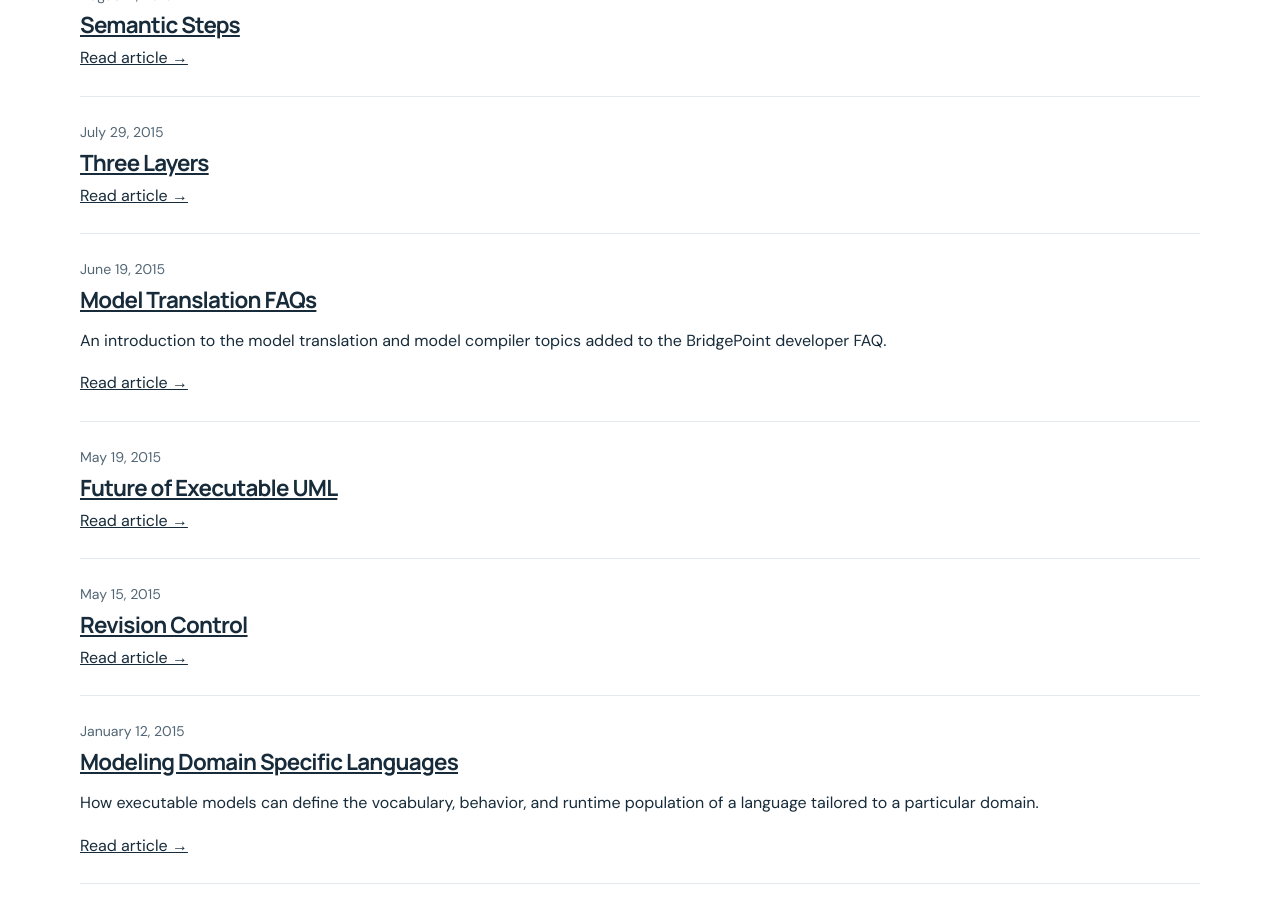
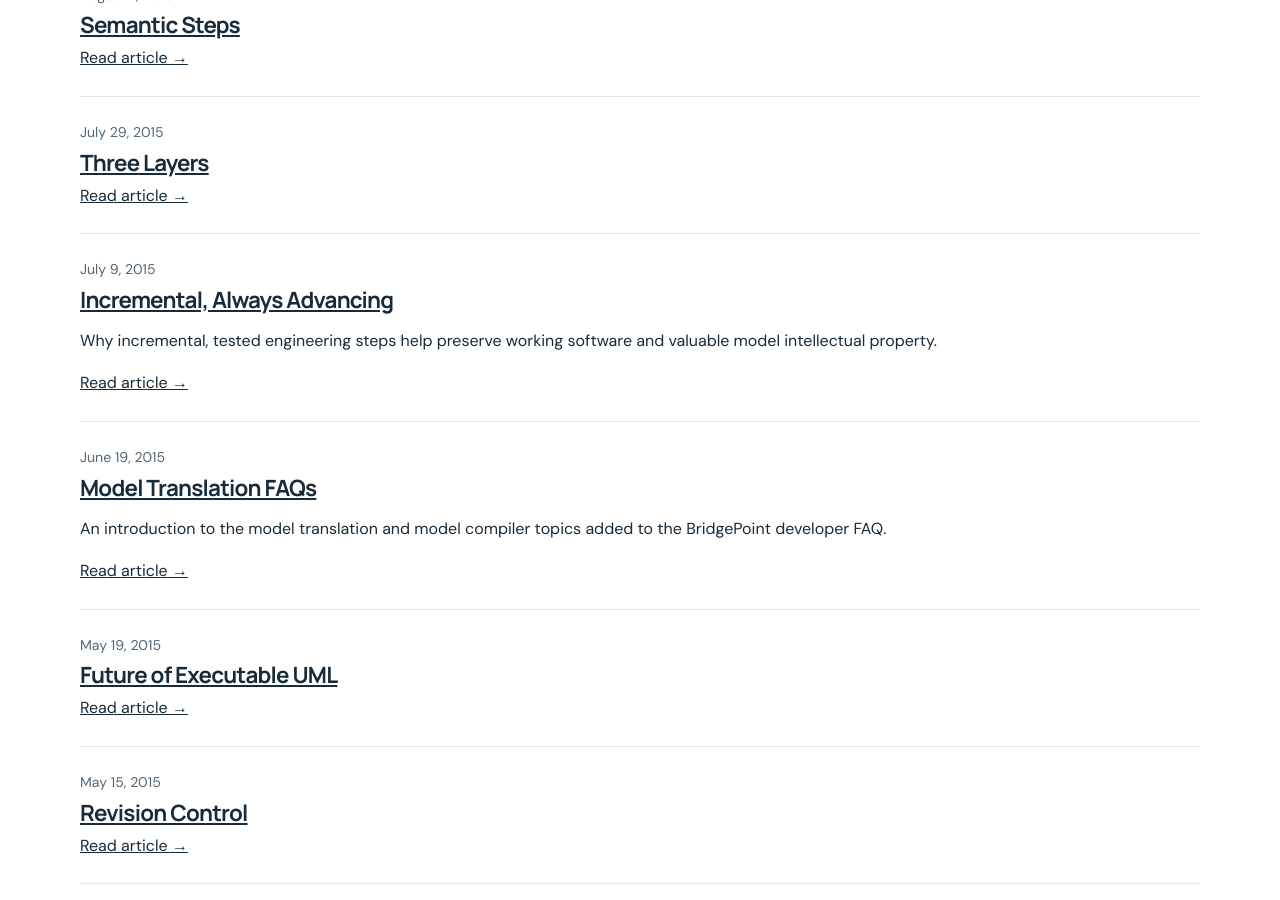
Before and after one commit to xtuml/onefactinc, a Jekyll site: the page built from blog.md, in a window 1280 px wide and 900 px high, scrolled down 5503 px. Built offline with Jekyll 4.4.1, drawn with Linux system fonts in a browser that asks for light colours; some of the changed text lies outside the part shown.

Commit message:
Complete migration of Incremental, Always Advancing

```diff
--- a/_articles/incremental-always-advancing.html
+++ b/_articles/incremental-always-advancing.html
@@ -1,15 +1,16 @@
 ---
 title: "Incremental, Always Advancing"
-archival_date_unknown: true
+date: 2015-07-09
+description: "Why incremental, tested engineering steps help preserve working software and valuable model intellectual property."
 permalink: /incremental-always-advancing/
 source_url: "https://onefact.net/incremental-always-advancing/"
 ---
 
-<p><img alt='babysteps-300x187-7737427' class="alignleft wp-image-340 size-medium" src='{{ '/assets/images/babysteps-300x187-7737427.jpg' | relative_url }}' alt="baby steps" width="300" height="187" />Often there are two ways to get from point A to point B, step by step or all at once. I grew up admiring <a href="https://en.wikipedia.org/wiki/Evel_Knievel">Evel Knievel</a> the legendary motorcycle stuntman. He soared from start to finish in a &#8220;single bound&#8221;&#8230; sometimes.<br />
-He attempted jumps over snakes, cars, buses, fountains and canyons. He suffered 433 bone fractures earning a mention in the <a href="http://www.guinnessworldrecords.com/world-records/most-broken-bones-in-a-lifetime/">Guinness Book of World Records</a>.</p>
-<p>We all <em>love</em> a daredevil, and we recognize when there is a high probability the big jump will end in a spectacular crashing failure!  We may blush to think we <em>hope</em> to see the crash.  In engineering development the more responsible approach involves smaller steps.  Our projects cannot afford crashing and burning, however &#8220;thrilling&#8221; that may be!</p>
-<p><a href="https://www.youtube.com/watch?v=cnPZq9rdNEI"><img alt='evelkfountain-300x199-3474891' class="alignnone wp-image-342" src='{{ '/assets/images/evelKfountain-300x199-3474891.jpg' | relative_url }}' alt="evelKfountain" width="323" height="214" /></a><a href="http://www.history.co.uk/shows/barryd-treasure/articles/evel-knievels-5-greatests-stunts"><img alt='evelknievel-300x225-7357332' class=" wp-image-338 alignright" src='{{ '/assets/images/evelknievel-300x225-7357332.jpg' | relative_url }}' alt="evelknievel" width="283" height="212" /></a>Successful engineering development paths take measured steps with testing along the way. Each step moves forward; each step makes the product better. Test cases pass (again) before resuming the onward trek. Progress is incremental, always improving, advancing toward the goal in a way that never leaves the product broken.</p>
-<p><img loading="lazy" loading="lazy" alt='a2b-300x210-7711541' class=" size-medium wp-image-337 alignleft" src='{{ '/assets/images/a2b-300x210-7711541.jpg' | relative_url }}' alt="a2b" width="300" height="210" />A particularly worrisome &#8220;jump&#8221; leads across a gap such that valuable intellectual property is abandoned. Data format changes, incompatibilities or weak conversion result in orphaned IP. On the other hand, a connected, contiguous and smooth transition brings this IP forward preserving its inate value as well as leveraging its value to test the upgrade step just taken.</p>
-<p>xtUML is characterized by (interpretive) model execution and behavior-preserving model translation. Since xtUML models are translatable, they can be translated &#8220;forward&#8221; along carefully chosen steps of an &#8220;incremental, never broken&#8221; path.</p>
-<p>The future of xtUML (and BridgePoint technology) is along a path of open source, open standards and an active community ecosystem. The trick is navigating this path without losing the valuable intellectual property contained in hundreds of existing projects and applications. Thus, the path forward will be incremental, always advancing, never broken.</p>
-<p>Watch the xtUML roadmap unfold along a path from OSS BridgePoint today to Papyrus xtUML tomorrow.</p>
+<p><img class="alignleft" src="{{ '/assets/images/babysteps-300x187-7737427.jpg' | relative_url }}" alt="Taking baby steps" width="300" height="187">Often there are two ways to get from point A to point B: step by step or all at once. I grew up admiring <a href="https://en.wikipedia.org/wiki/Evel_Knievel">Evel Knievel</a>, the legendary motorcycle stuntman. He soared from start to finish in a “single bound”—sometimes. He attempted jumps over snakes, cars, buses, fountains and canyons. He suffered 433 bone fractures, earning a mention in the Guinness Book of World Records.</p>
+<p>We all love a daredevil, and we recognize when there is a high probability the big jump will end in a spectacular crashing failure. We may blush to think we hope to see the crash. In engineering development, the more responsible approach involves smaller steps. Our projects cannot afford crashing and burning, however “thrilling” that may be!</p>
+<p><a href="https://www.youtube.com/watch?v=cnPZq9rdNEI"><img src="{{ '/assets/images/evelKfountain-300x199-3474891.jpg' | relative_url }}" alt="Evel Knievel jumping a fountain" width="323" height="214"></a> <img src="{{ '/assets/images/evelknievel-300x225-7357332.jpg' | relative_url }}" alt="Evel Knievel" width="283" height="212"></p>
+<p>Successful engineering development paths take measured steps with testing along the way. Each step moves forward; each step makes the product better. Test cases pass again before resuming the onward trek. Progress is incremental, always improving and advancing toward the goal in a way that never leaves the product broken.</p>
+<p><img class="alignleft" src="{{ '/assets/images/a2b-300x210-7711541.jpg' | relative_url }}" alt="A path from A to B" width="300" height="210">A particularly worrisome “jump” leads across a gap such that valuable intellectual property is abandoned. Data format changes, incompatibilities or weak conversion can result in orphaned IP. On the other hand, a connected, contiguous and smooth transition brings this IP forward, preserving its innate value as well as leveraging it to test the upgrade step just taken.</p>
+<p>xtUML is characterized by interpretive model execution and behavior-preserving model translation. Since xtUML models are translatable, they can be translated forward along carefully chosen steps of an “incremental, never broken” path.</p>
+<p>The future of xtUML and BridgePoint technology is along a path of open source, open standards and an active community ecosystem. The trick is navigating this path without losing the valuable intellectual property contained in hundreds of existing projects and applications. Thus, the path forward will be incremental, always advancing, never broken.</p>
+<p>Watch the xtUML roadmap unfold along a path from open-source BridgePoint toward Papyrus xtUML.</p>
```
